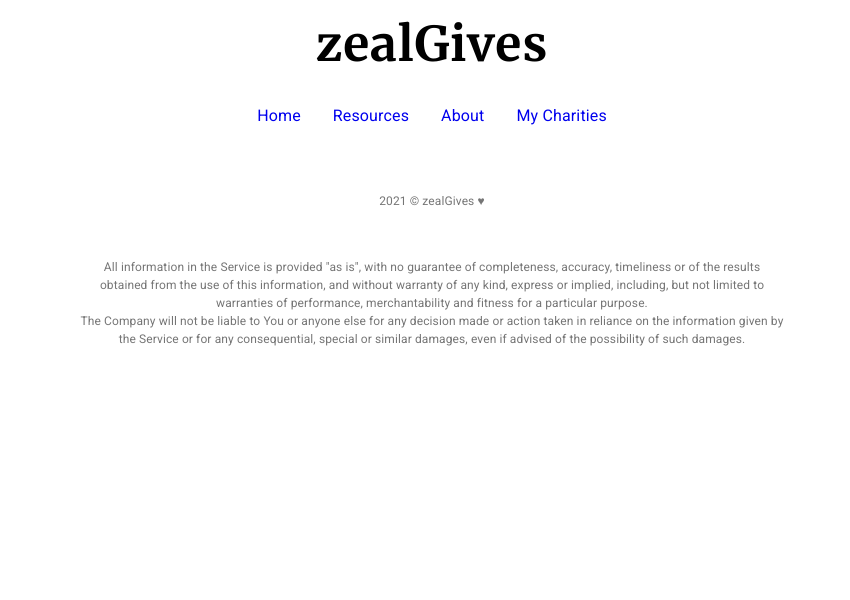
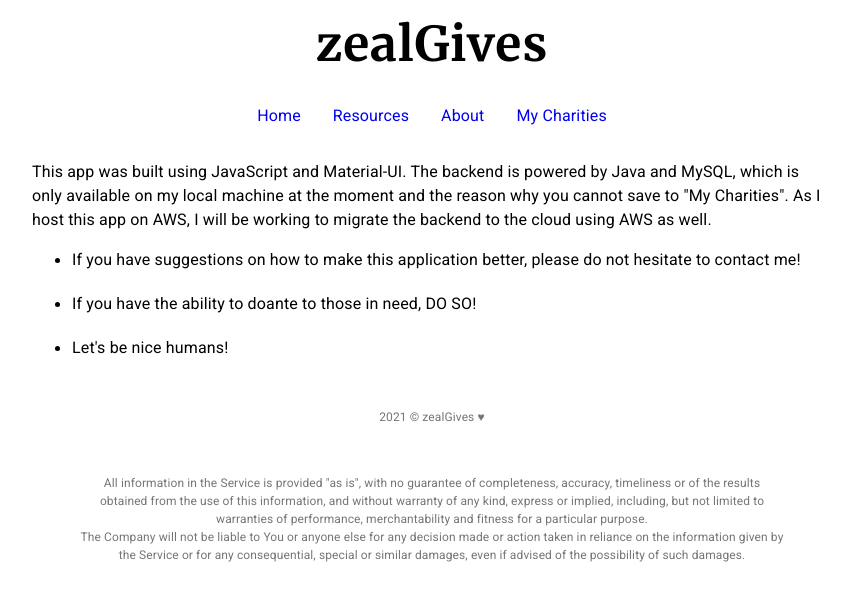
Before and after one commit to carlosabreuh/zeal, a React (Create React App) app: page /About in a window 1280 px wide. Shown: the top 600 px of the page, without its empty margins (208-1058 px from the left). Built offline with nearby package versions, Linux system fonts and the light colour scheme; the HTML template or start-up script is replaced by a standard one.

Commit message:
Update About.jsx

```diff
--- a/src/pages/About/About.jsx
+++ b/src/pages/About/About.jsx
@@ -1,9 +1,31 @@
-import React from 'react'
+import React from 'react';
+import { Typography } from '@material-ui/core';
 
 export default function About() {
-    return (
-        <div>
-
-        </div>
-    )
+  return (
+    <div>
+      <Typography>
+        This app was built using JavaScript and Material-UI. The backend is
+        powered by Java and MySQL, which is only available on my local machine
+        at the moment and the reason why you cannot save to "My Charities". As I
+        host this app on AWS, I will be working to migrate the backend to the
+        cloud using AWS as well.
+      </Typography>
+      <ul>
+        <li>
+          <Typography>If you have suggestions on how to make this application better, please do not hesitate to contact me!</Typography>
+        </li>
+        <br></br>
+        <li>
+          <Typography>If you have the ability to doante to those in need, DO SO! </Typography>
+        </li>
+        <br></br>
+        <li>
+          <Typography>
+            Let's be nice humans!
+          </Typography>
+        </li>
+      </ul>
+    </div>
+  );
 }
```
